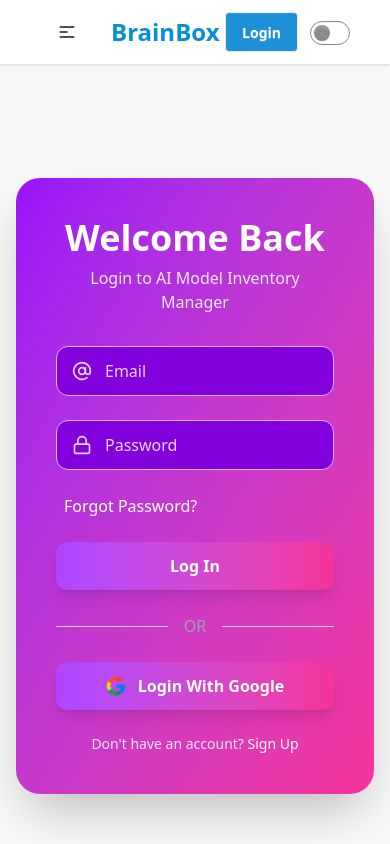
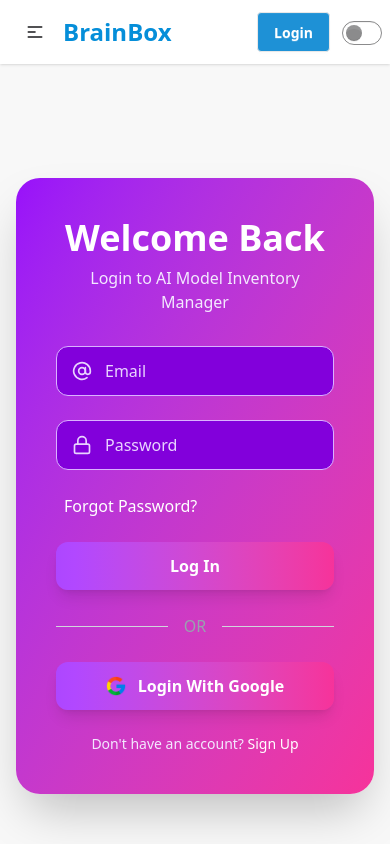
Before and after one commit to humayungit815/ai-model-inventory-client, a React (Vite) app: page /login in a window 390 px wide. Shown: the top 844 px of the page. Built offline with nearby package versions, Linux system fonts and the light colour scheme; no server answers.

Commit message:
the final commit

```diff
--- a/src/components/Navbar.jsx
+++ b/src/components/Navbar.jsx
@@ -22,7 +22,7 @@
 
 	return (
 		<nav className=" bg-base-100 shadow-sm">
-			<div className="navbar px-10">
+			<div className="navbar md:px-10">
 				<div className="navbar-start">
 					<div className="dropdown">
 						<div tabIndex={0} role="button" className="btn btn-ghost lg:hidden">
@@ -68,7 +68,7 @@
 							</NavLink>
 						</ul>
 					</div>
-					<a className="btn btn-ghost font-bold text-[#058ED9] text-2xl">
+					<a className="btn btn-ghost p-0 font-bold text-[#058ED9] text-2xl">
 						BrainBox
 					</a>
 				</div>
--- a/src/pages/AllModels.jsx
+++ b/src/pages/AllModels.jsx
@@ -77,7 +77,7 @@
 				</h1>
 
 				{/*  */}
-				<div className="flex justify-between max-w-7xl mx-auto">
+				<div className="flex flex-col md:flex-row justify-between max-w-7xl mx-auto">
 					<form
 						onSubmit={handleSearch}
 						className="flex justify-center mb-8 gap-3"
--- a/src/pages/MyModelPurchase.jsx
+++ b/src/pages/MyModelPurchase.jsx
@@ -1,20 +1,26 @@
-import React, {useEffect, useState} from "react";
+import React, {useContext, useEffect, useState} from "react";
 import {Link} from "react-router";
 import Loader from "../components/Loader";
+import {AuthContext} from "../AuthContext/AuthContext";
 
 const MyModelPurchase = () => {
 	const [models, setModels] = useState([]);
 
+	const {user} = useContext(AuthContext);
+
 	const [loading, setLoading] = useState(true);
 
 	useEffect(() => {
-		fetch("https://ai-model-inventory-manager.vercel.app/purchased")
+		fetch(
+			`https://ai-model-inventory-manager.vercel.app/purchased?email=${user.email}`
+		)
 			.then(res => res.json())
 			.then(data => {
 				setModels(data);
 				setLoading(false);
-			});
-	}, []);
+			})
+			.catch(err => console.error(err));
+	}, [user.email]);
 
 	if (loading) {
 		return <Loader></Loader>;
```
Also changed, not shown: 1 other file (tests, documents, lock files or other folders).
